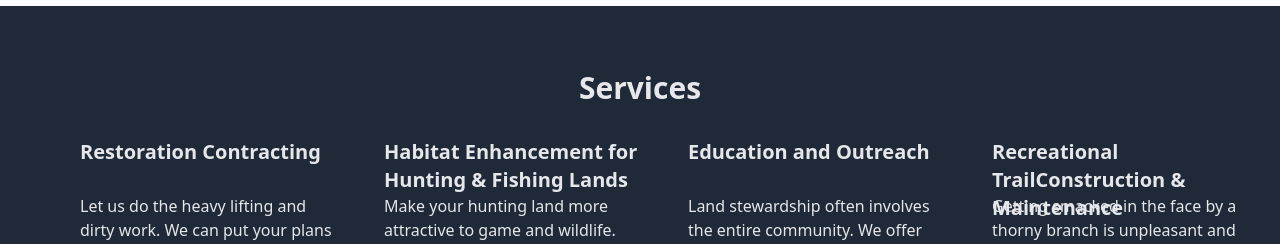
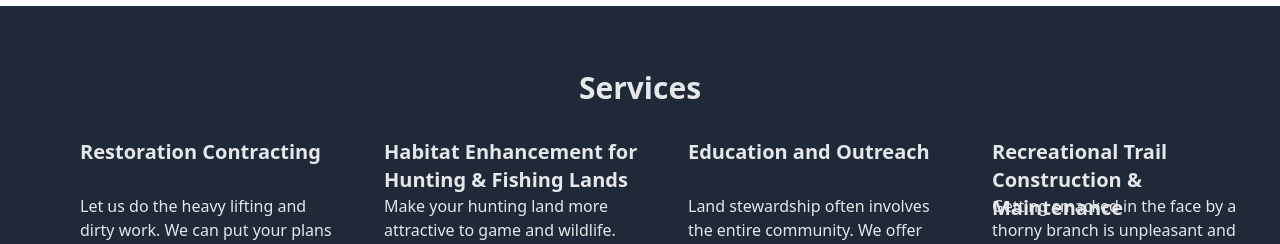
Before and after one commit to mostlyclicks/ir-wi-2022, a React (Create React App) app: page / in a window 1280 px wide. Shown: the part 1280-1524 px from the top of the page. Built offline with nearby package versions, Linux system fonts and the light colour scheme.

Commit message:
fix typo in services

```diff
--- a/src/components/Services.js
+++ b/src/components/Services.js
@@ -19,7 +19,7 @@ const Services = () => {
       <p className="text-left ">Land stewardship often involves the entire community. We offer affordable programs designed to supervise, train, and inform individuals of all ages and skill/experience levels on restoration topics, practices, and safety.</p>
     </div>
     <div className=" flex-1  ">
-      <h3 className="font-bold text-xl text-left block xl:h-14">Recreational TrailConstruction & Maintenance</h3>
+      <h3 className="font-bold text-xl text-left block xl:h-14">Recreational Trail Construction & Maintenance</h3>
       <p className="text-left ">Getting smacked in the face by a thorny branch is unpleasant and dangerous. We will keep your recreational trails free of obstacles and fun!</p>
     </div>
     {/*
```
